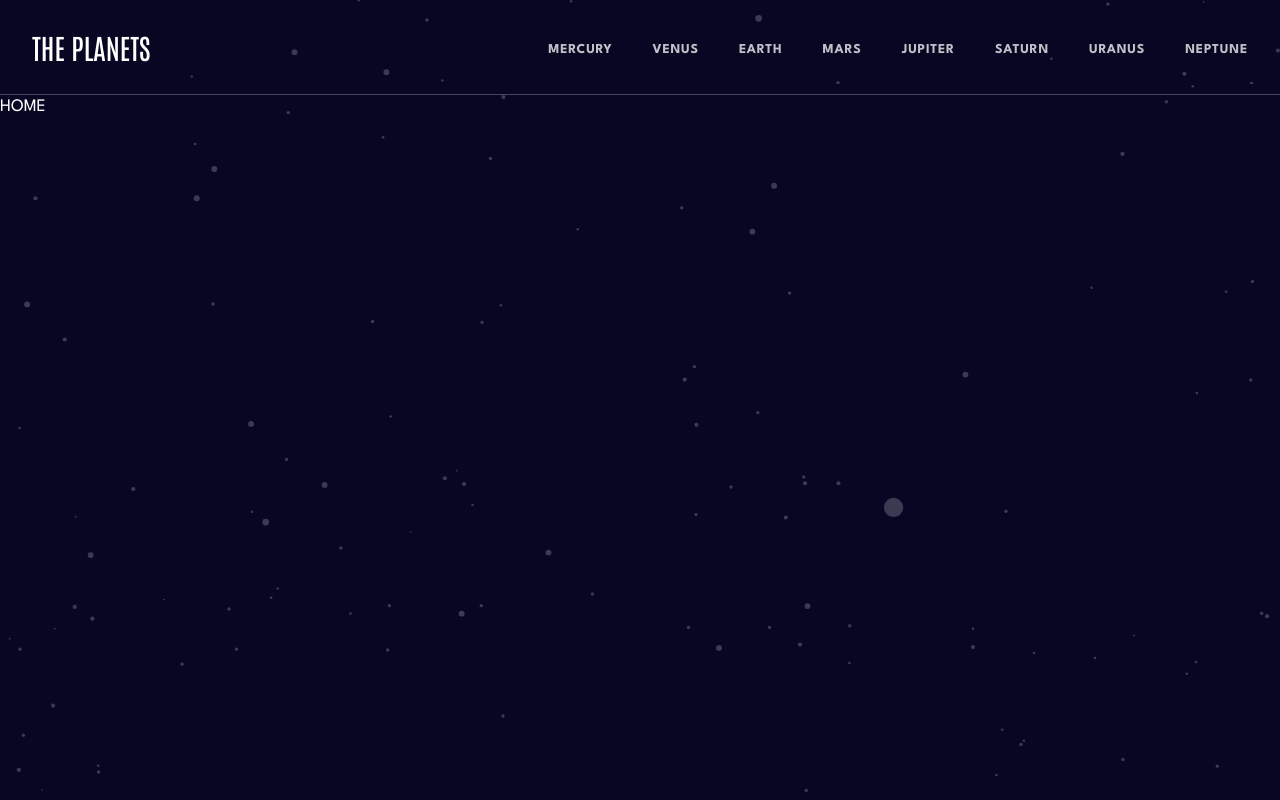
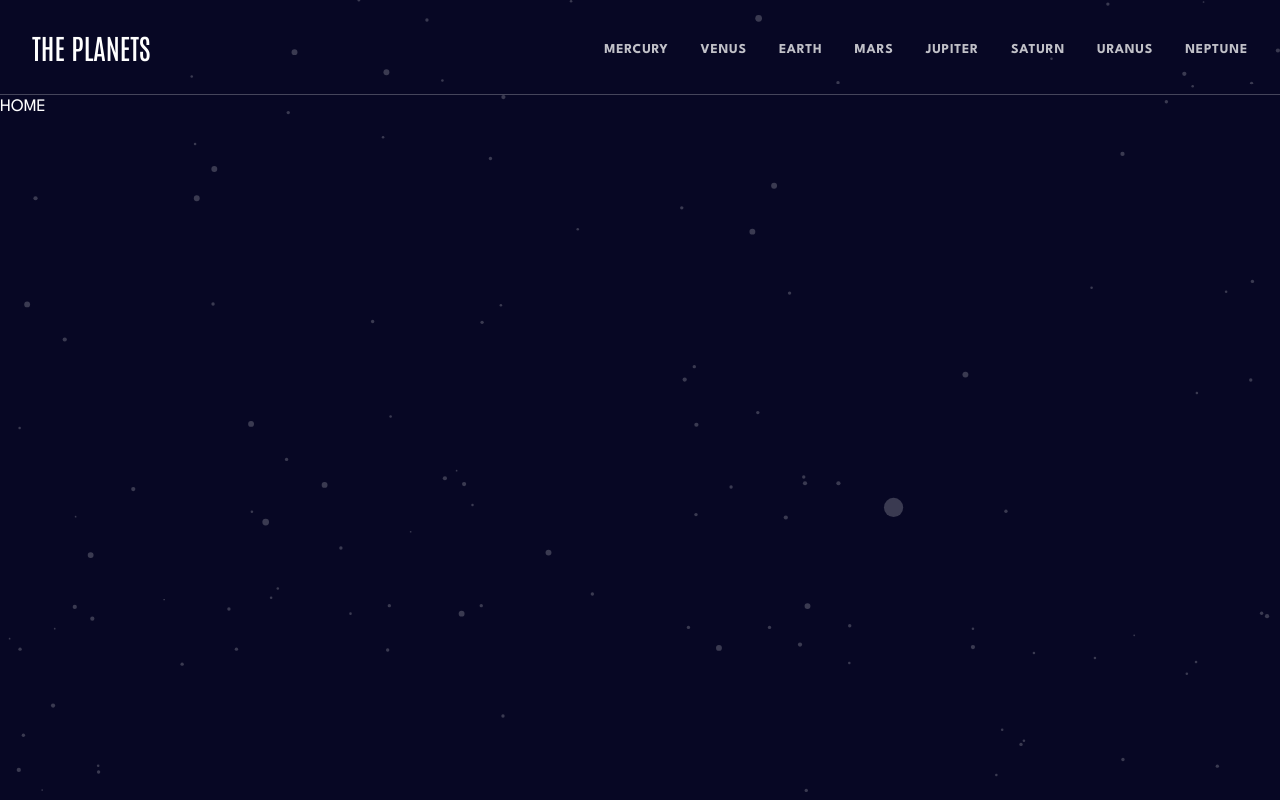
Before and after one commit to ABojo/planet-directory, a React (Vite) app: page / in a window 1280 px wide. Built offline with nearby package versions, Linux system fonts and the light colour scheme.

Commit message:
Decreased spacing between nav links

```diff
--- a/src/components/Header/Header.module.scss
+++ b/src/components/Header/Header.module.scss
@@ -20,7 +20,7 @@
   &__list {
     list-style-type: none;
     display: flex;
-    gap: 2.5rem;
+    gap: 2rem;
   }
 
   &__link {
```
